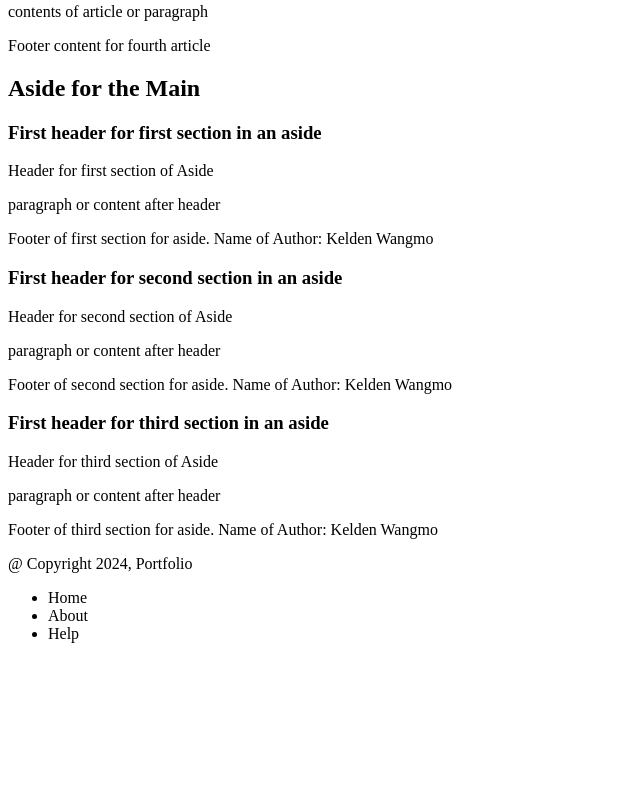
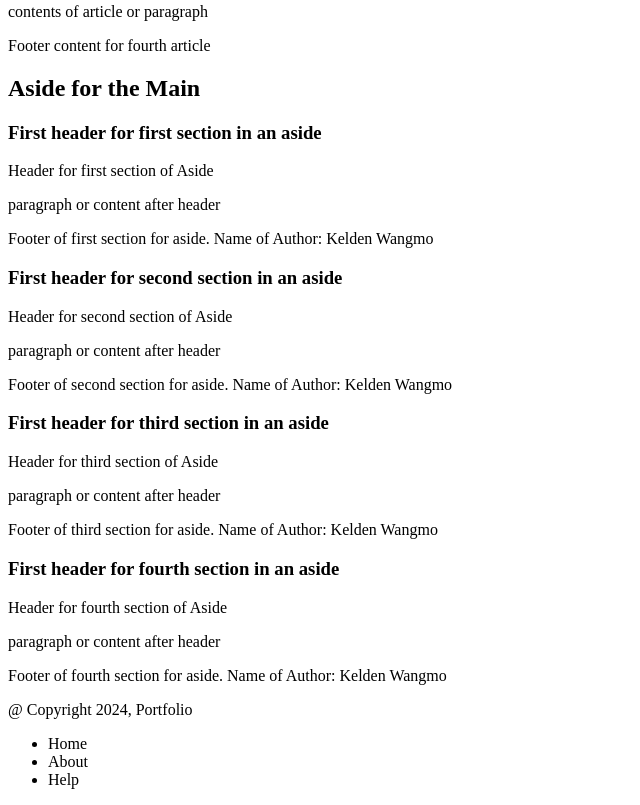
Before and after one commit to w3ngm0/C4Prog-WT-24S1-Portfolio-KW, a plain HTML site: page phase-1/index.html in a window 1280 px wide. Shown: the part 1087-1892 px from the top of the page, without its empty margins (0-640 px from the left). Before the commit the page ends 1746 px from the top, so only its background shows below. Drawn offline with Linux system fonts and the light colour scheme.

Commit message:
fix: phase-1 updated aside

```diff
--- a/phase-1/index.html
+++ b/phase-1/index.html
@@ -3,6 +3,7 @@
 <head>
     <meta charset="UTF-8">
     <title>Basic-Layout</title>
+
 </head>
 <body>
 <header>
@@ -107,6 +108,14 @@
                 <p>paragraph or content after header</p>
             <footer> Footer of third section for aside. Name of Author: Kelden Wangmo</footer>
         </section>
+        <section>
+            <h3>First header for fourth section in an aside</h3>
+            <header>
+                Header for fourth section of Aside
+            </header>
+                <p>paragraph or content after header</p>
+            <footer> Footer of fourth section for aside. Name of Author: Kelden Wangmo</footer>
+        </section>
     </aside>
 </main>
 <footer>
```
